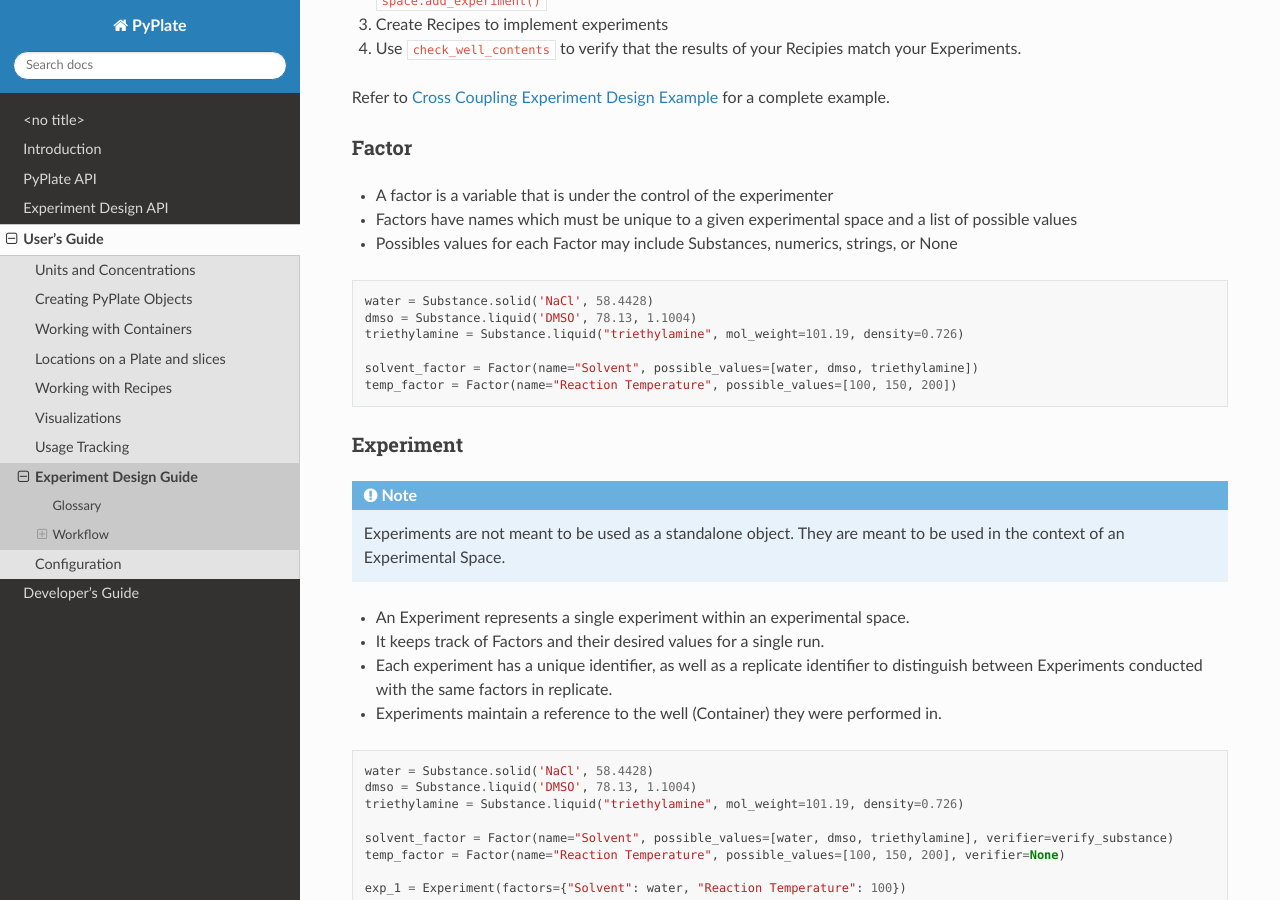
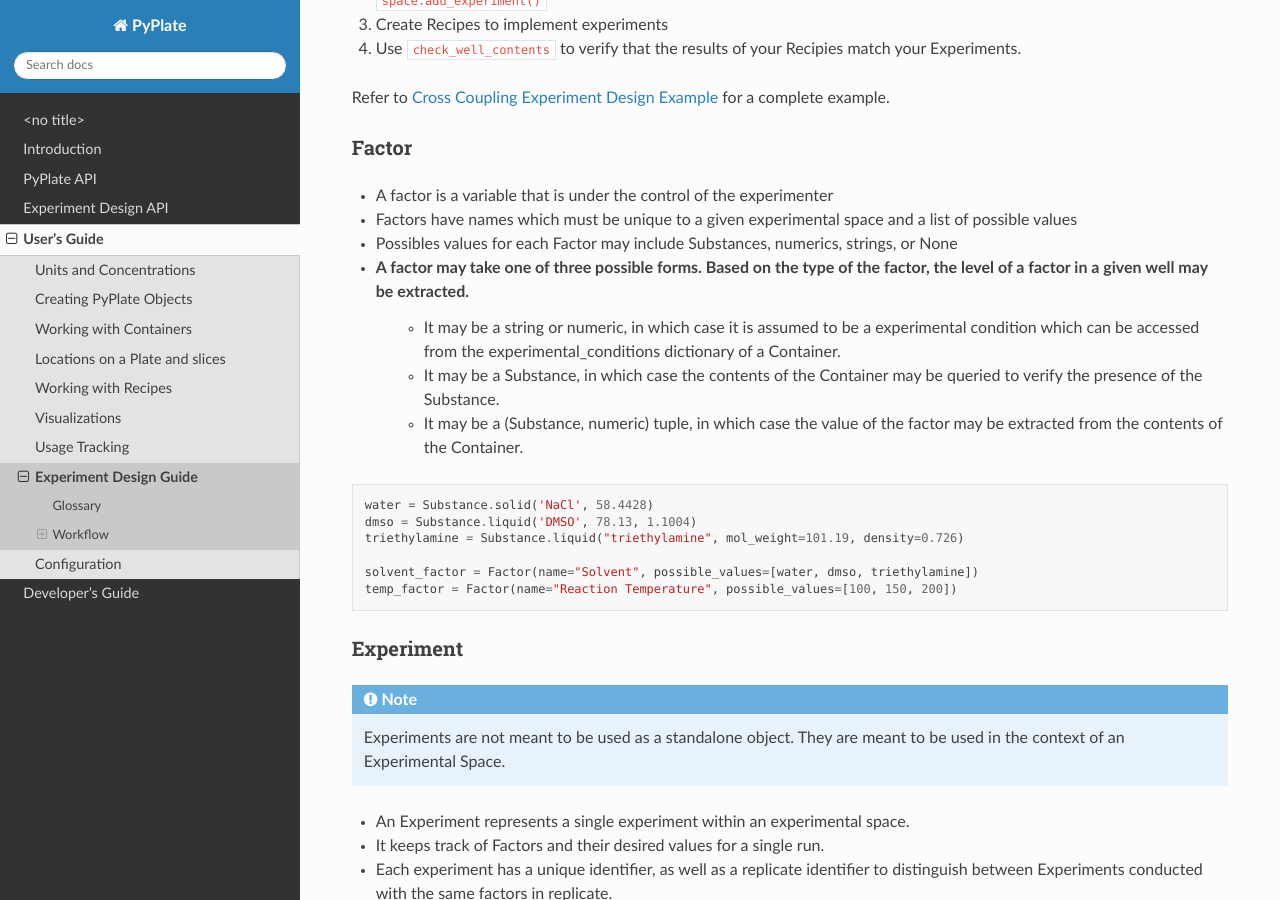
Before and after one commit to ekwan/PyPlate, a Sphinx documentation site: the page built from docs/source/users_guide/experiment_design.rst, in a window 1280 px wide and 900 px high, scrolled down 642 px. Built offline with Sphinx 7.4.7 and the Read the Docs theme 2.0.0, drawn with Linux system fonts in a browser that asks for light colours.

Commit message:
add notes about extracting factor values from Containers

```diff
--- a/docs/source/users_guide/experiment_design.rst
+++ b/docs/source/users_guide/experiment_design.rst
@@ -30,6 +30,10 @@ Factor
 - A factor is a variable that is under the control of the experimenter
 - Factors have names which must be unique to a given experimental space and a list of possible values
 - Possibles values for each Factor may include Substances, numerics, strings, or None
+- A factor may take one of three possible forms. Based on the type of the factor, the level of a factor in a given well may be extracted.
+    - It may be a string or numeric, in which case it is assumed to be a experimental condition which can be accessed from the experimental_conditions dictionary of a Container.
+    - It may be a Substance, in which case the contents of the Container may be queried to verify the presence of the Substance.
+    - It may be a (Substance, numeric) tuple, in which case the value of the factor may be extracted from the contents of the Container.
 
 ::
 
```
